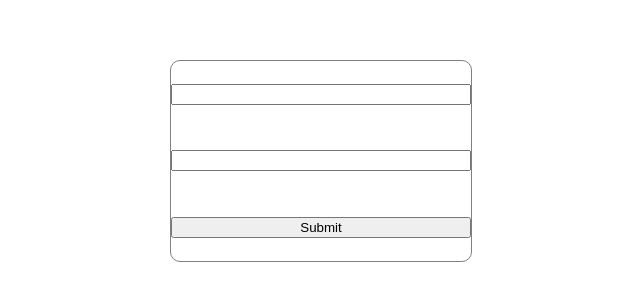
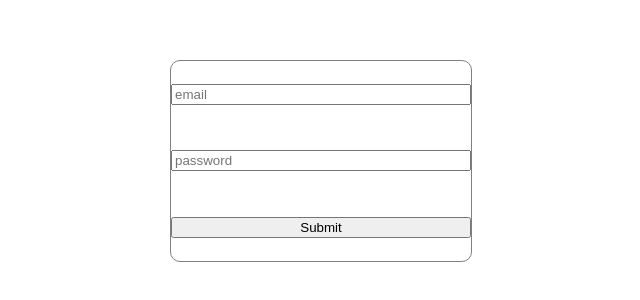
Before and after one commit to ivan-14-trifonov/rep1, a React (Create React App) app: page / in a window 1280 px wide. Shown: the part 180-480 px from the top of the page, without its empty margins (342-982 px from the left). Built offline with nearby package versions, Linux system fonts and the light colour scheme.

Commit message:
https://www.youtube.com/watch?v=7xf0Kz6WGu8 42:00

```diff
--- a/src/App.js
+++ b/src/App.js
@@ -7,8 +7,8 @@ export default class App extends Component {
     return (
       <div>
         <div className="login_block">
-          <input type="text" />
-          <input type="password" />
+          <input type="text" placeholder="email" />
+          <input type="password" placeholder="password" />
           <input type="submit" />
         </div>
       </div>
```
